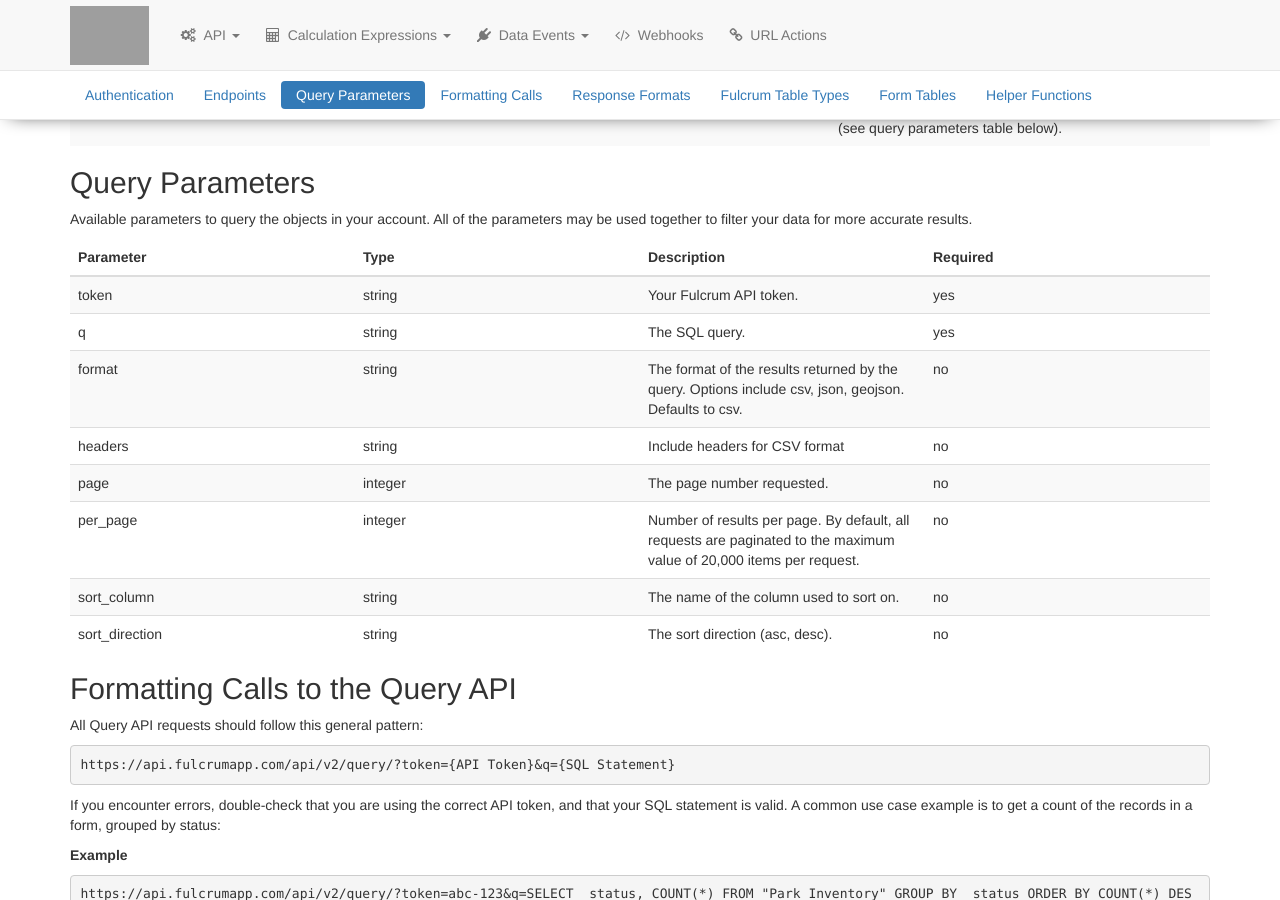
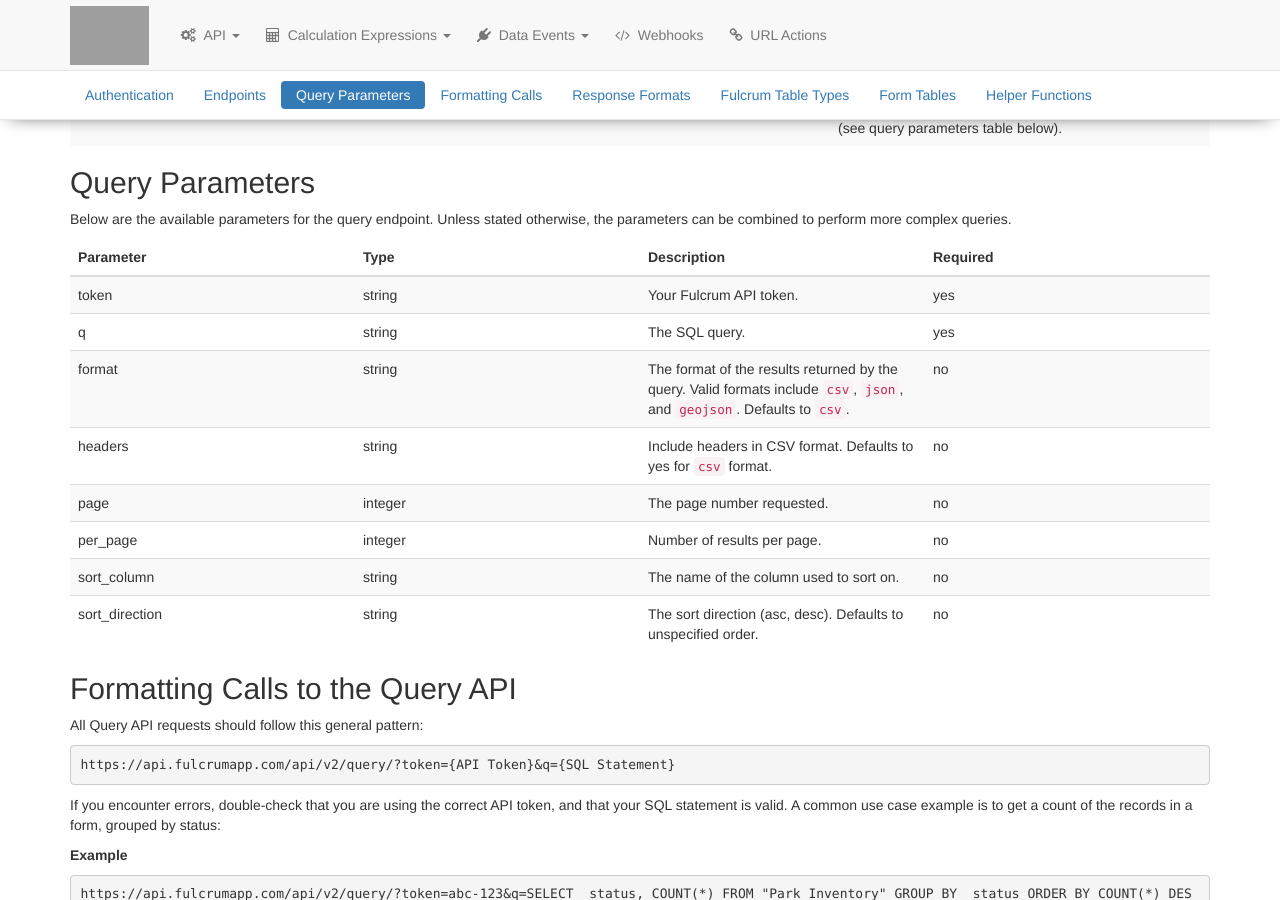
Before and after one commit to rylincoln/developer.fulcrumapp.com, a Jekyll site: the page built from _query-api/reference.md, in a window 1280 px wide and 900 px high, scrolled down 384 px. Built offline with Jekyll 4.4.1, drawn with Linux system fonts in a browser that asks for light colours; nearby versions of some CDN libraries; grey boxes are pictures that could not be loaded.

Commit message:
Update the parameter table a bit

```diff
--- a/_query-api/reference.md
+++ b/_query-api/reference.md
@@ -31,19 +31,19 @@ The API token offers the simplest way to access private data or perform actions
 
 ## Query Parameters
 
-Available parameters to query the objects in your account. All of the parameters may be used together to filter your data for more accurate results.
+Below are the available parameters for the query endpoint. Unless stated otherwise, the parameters can be combined to perform more complex queries.
 
 {:.table.table-striped}
 | Parameter | Type | Description | Required |
 |-----------|------|-------------|----------|
 | token | string | Your Fulcrum API token. | yes |
 | q | string | The SQL query. | yes |
-| format | string | The format of the results returned by the query. Options include csv, json, geojson. Defaults to csv. | no |
-| headers | string | Include headers for CSV format | no |
+| format | string | The format of the results returned by the query. Valid formats include `csv`, `json`, and `geojson`. Defaults to `csv`. | no |
+| headers | string | Include headers in CSV format. Defaults to yes for `csv` format. | no |
 | page | integer | The page number requested. | no |
-| per_page | integer | Number of results per page. By default, all requests are paginated to the maximum value of 20,000 items per request. | no |
+| per_page | integer | Number of results per page. | no |
 | sort_column | string | The name of the column used to sort on. | no |
-| sort_direction | string | The sort direction (asc, desc). | no |
+| sort_direction | string | The sort direction (asc, desc). Defaults to unspecified order. | no |
 
 ## Formatting Calls to the Query API
 
```
